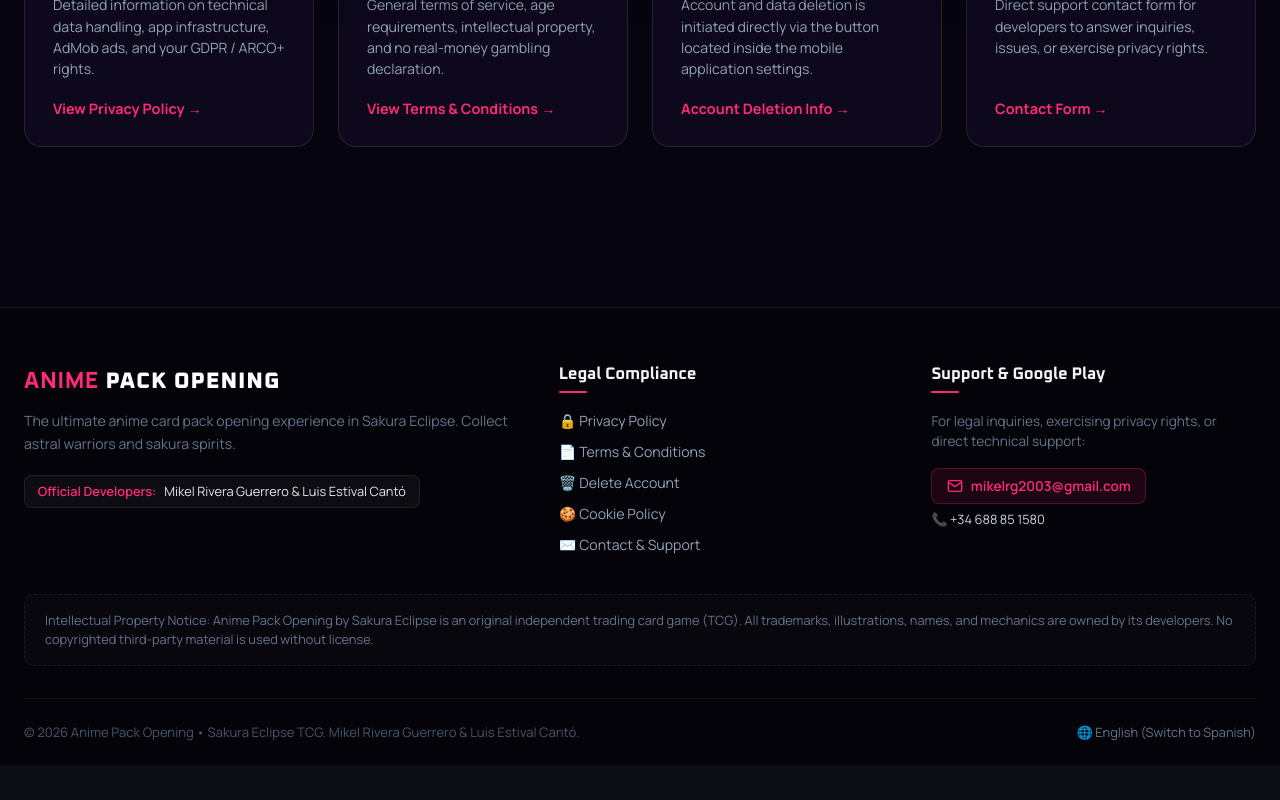
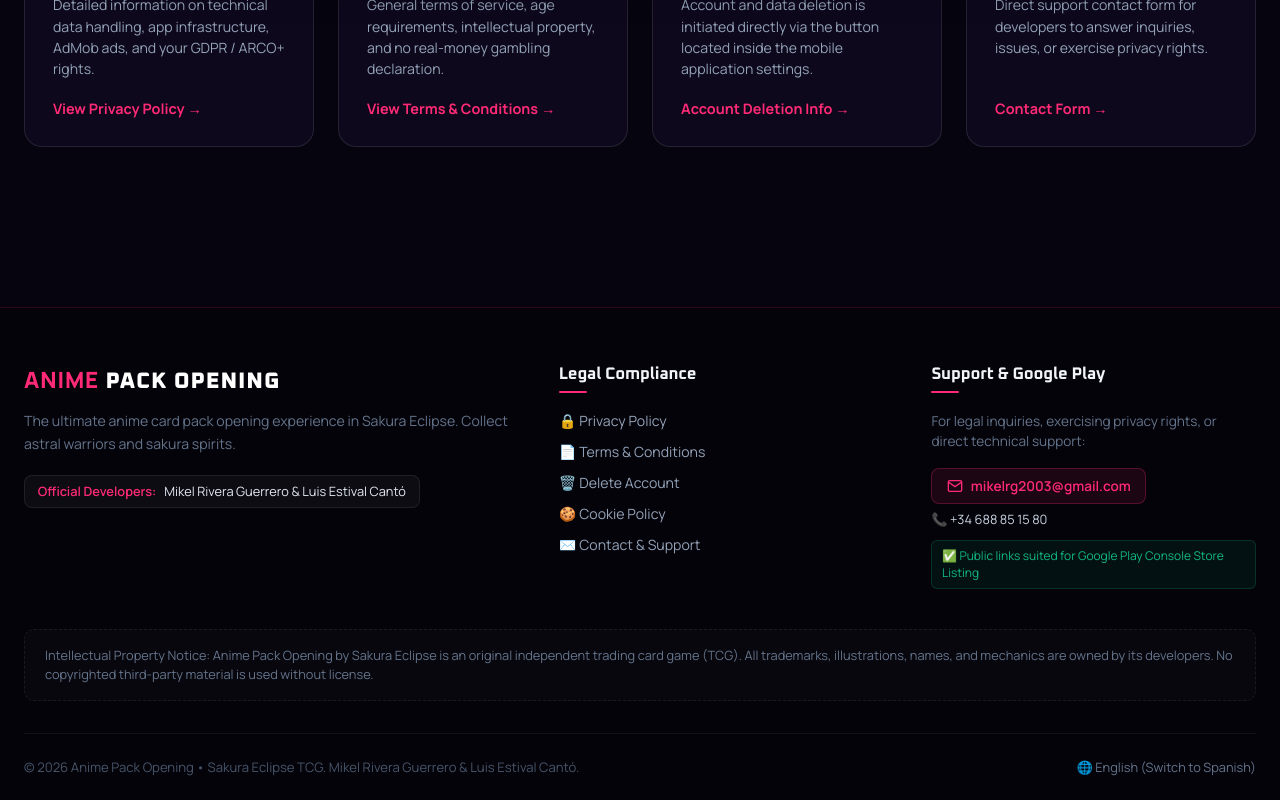
Before and after one commit to MRiveraGuerrero/MikelRivera, a React (Vite) app in the folder my-portfolio/: page /animepackopening in a window 1280 px wide. Shown: the part 819-1619 px from the top of the page. Before the commit the page ends 1584 px from the top, so only its background shows below. Built offline with nearby package versions, Linux system fonts and the light colour scheme.

Commit message:
mini pequeño arreglo

```diff
--- a/my-portfolio/src/AnimePackOpening/components/AnimeFooter.jsx
+++ b/my-portfolio/src/AnimePackOpening/components/AnimeFooter.jsx
@@ -70,7 +70,10 @@
               mikelrg2003@gmail.com
             </a>
             <div style={{ fontSize: "0.8rem", color: "#cbd5e1", marginTop: "0.4rem" }}>
-              📞 +34 688 85 1580
+              📞 +34 688 85 15 80
+            </div>
+            <div className={styles.gpComplianceTag} style={{ marginTop: "0.75rem" }}>
+              {t("footer_gp_tag")}
             </div>
           </div>
         </div>
```
